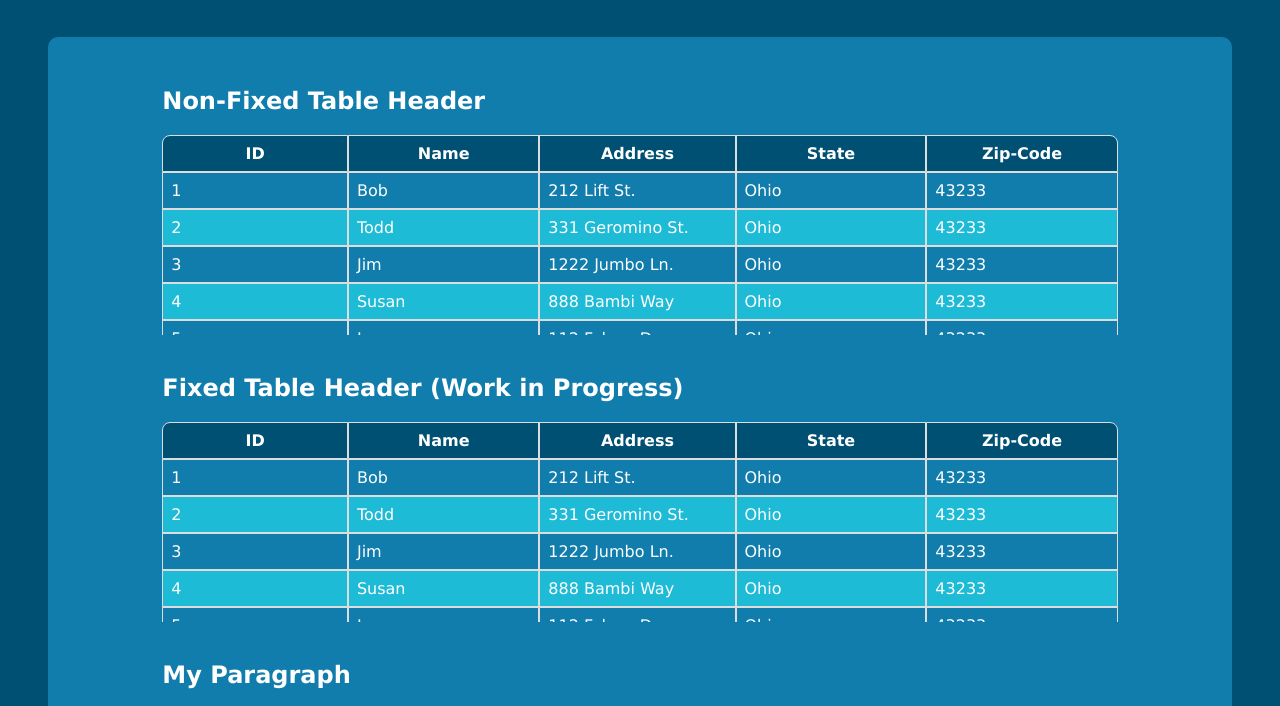
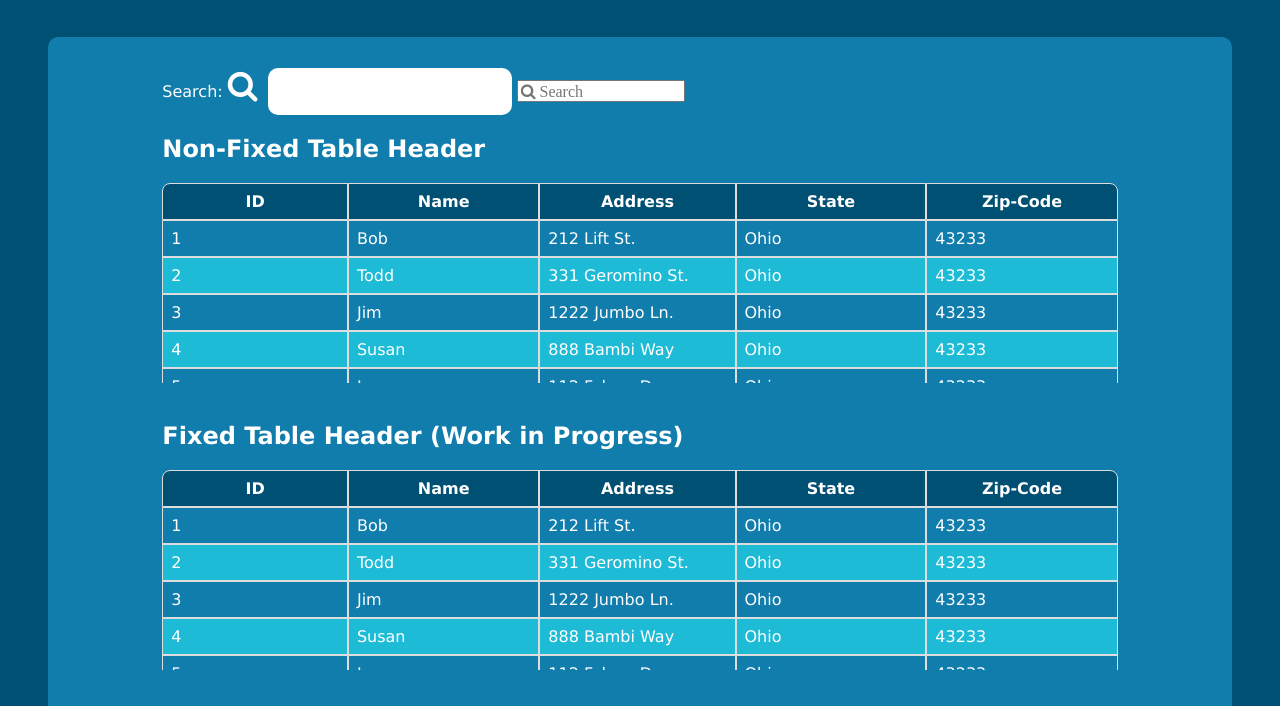
Before and after one commit to ThomasOwca/Table-Styling-HTML-CSS, a plain HTML site: page Scrollable Table/index.html in a window 1280 px wide. Shown: the part 62-768 px from the top of the page. Drawn offline with Linux system fonts and the light colour scheme.

Commit message:
Added new input.

```diff
--- a/Scrollable Table/index.html
+++ b/Scrollable Table/index.html
@@ -5,13 +5,25 @@
 		<title>Scrollable Tables</title>
 		<meta charset="utf-8" />
 		<link href="project.css" rel="stylesheet" />
+		<link rel="stylesheet" href="https://cdnjs.cloudflare.com/ajax/libs/font-awesome/4.7.0/css/font-awesome.min.css">
+		<!-- Latest compiled and minified CSS -->
+		<!-- <link rel="stylesheet" href="https://maxcdn.bootstrapcdn.com/bootstrap/3.4.0/css/bootstrap.min.css"> -->
 	</head>
 	<body>
 		<main>
 			<h1 class="centered">Scrollable Tables</h1>
 			<div class="contentWrapper">
+
 				<div class="contentWrapper2">
 					<div class="contentDiv">
+						<span>
+							<label>Search:</label>
+							<span>
+								<i class="fa fa-search fa-2x customIcon"></i>
+								<input class="customTextInput" type="text">
+							</span>
+						</span>
+						<input id="input_search" type="text" class="fa" placeholder="&#xf002 Search">
 						<h2>Non-Fixed Table Header</h2>
 					</div>
 					<div class="contentTable">
--- a/Scrollable Table/project.css
+++ b/Scrollable Table/project.css
@@ -88,3 +88,13 @@ tr:first-child th:first-child {
 tr:first-child th:last-child {
   border-top-right-radius: 8px;
 }
+
+.customTextInput {
+	height: 45.0px;
+	border: none;
+	margin-top: 1px;
+	padding-left: 10px;
+	border-radius: 10px;
+	font-size: 18px;
+	margin-left: 5px;
+}
```
